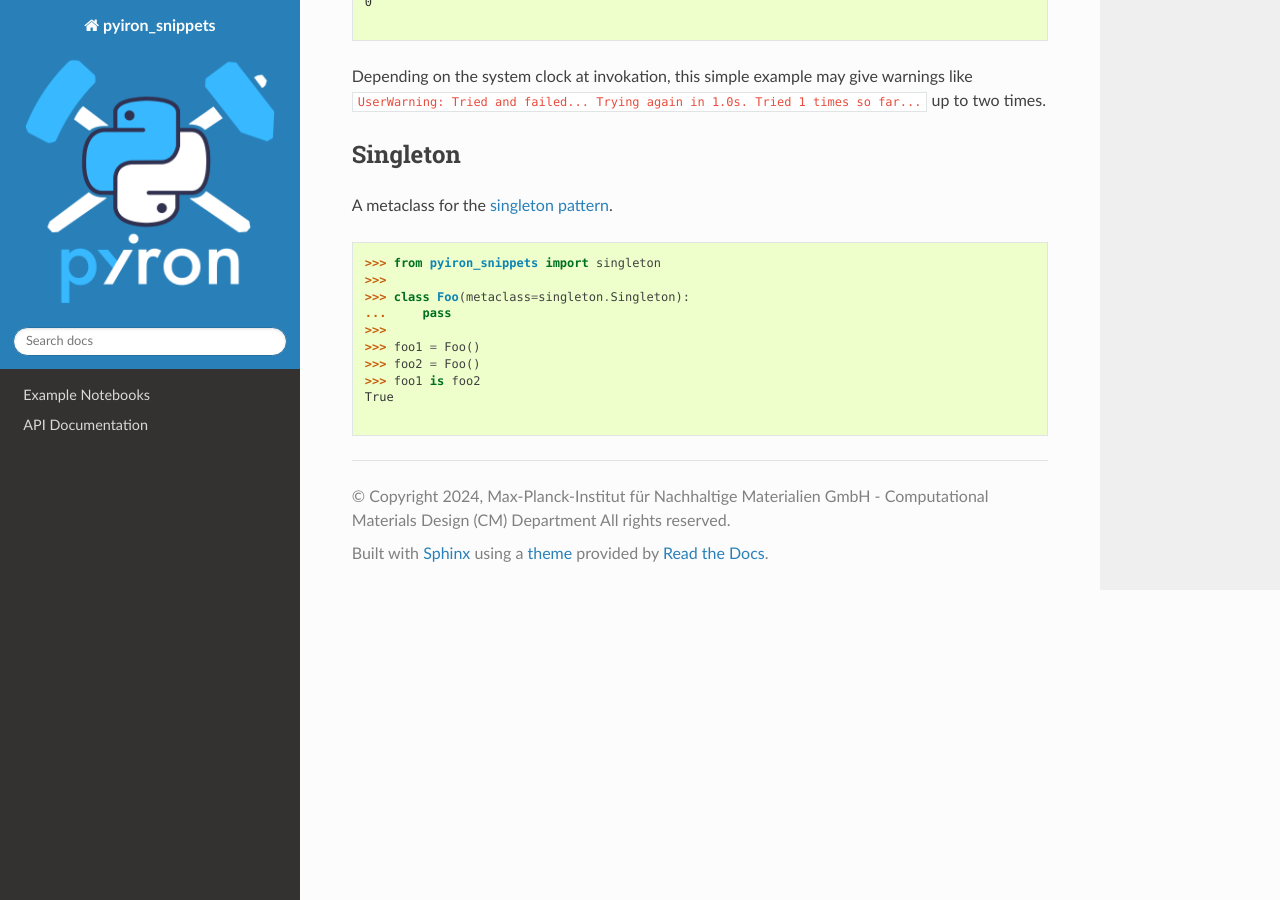
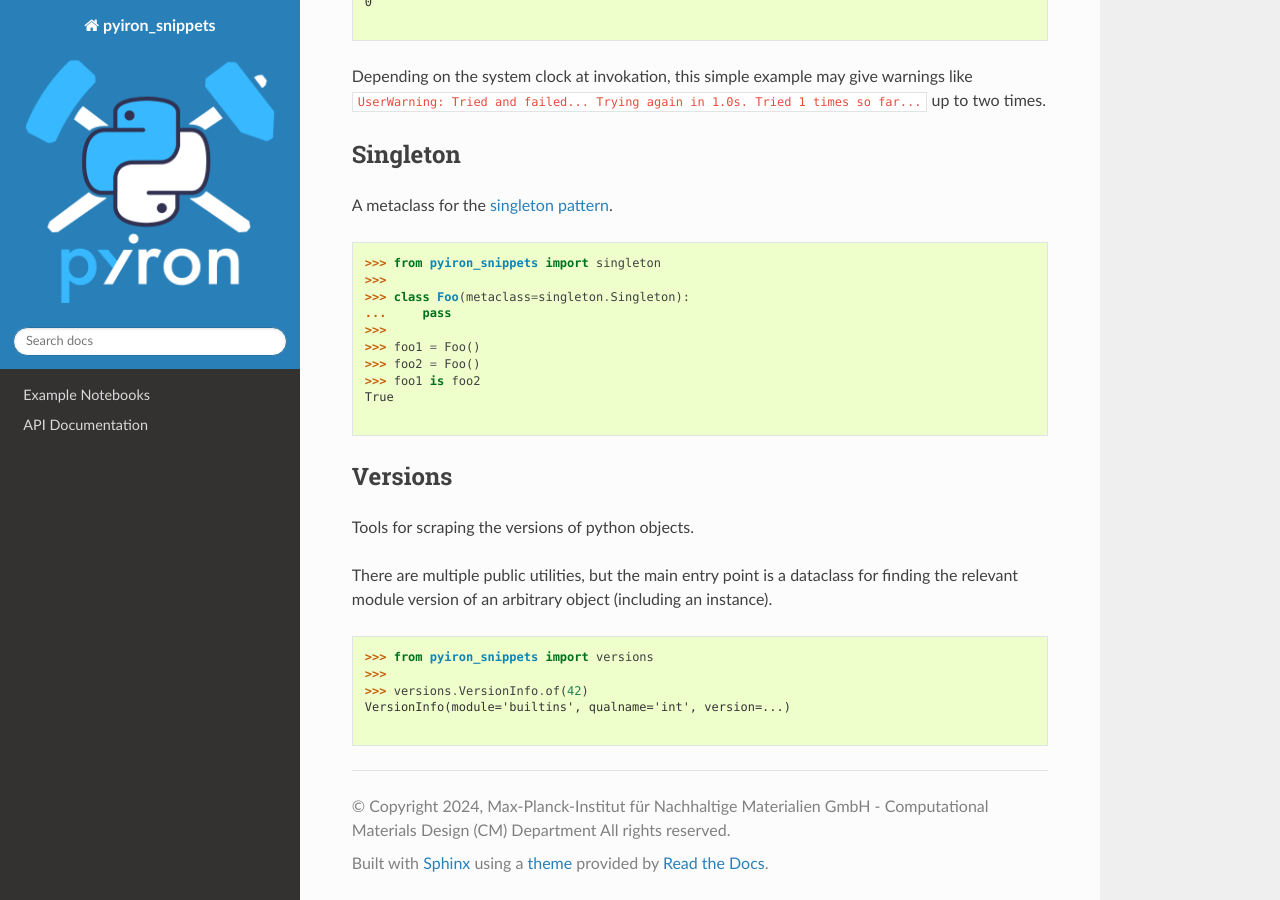
Before and after one commit to pyiron/pyiron_snippets, a Sphinx documentation site: the page built from docs/README.md, in a window 1280 px wide and 900 px high, scrolled down 6134 px. Built offline with Sphinx 7.4.7 and the Read the Docs theme 3.1.0, drawn with Linux system fonts in a browser that asks for light colours.

Commit message:
Add a short blurb to the readme
Signed-off-by: liamhuber <liamhuber@greyhavensolutions.com>

````diff
--- a/docs/README.md
+++ b/docs/README.md
@@ -332,3 +332,18 @@ A metaclass for the [singleton pattern](https://en.wikipedia.org/wiki/Singleton_
 True
 
 ```
+
+
+## Versions
+
+Tools for scraping the versions of python objects.
+
+There are multiple public utilities, but the main entry point is a dataclass for finding the relevant module version of an arbitrary object (including an instance).
+
+```python
+>>> from pyiron_snippets import versions
+>>>
+>>> versions.VersionInfo.of(42)  # doctest: +ELLIPSIS
+VersionInfo(module='builtins', qualname='int', version=...)
+
+```
````
